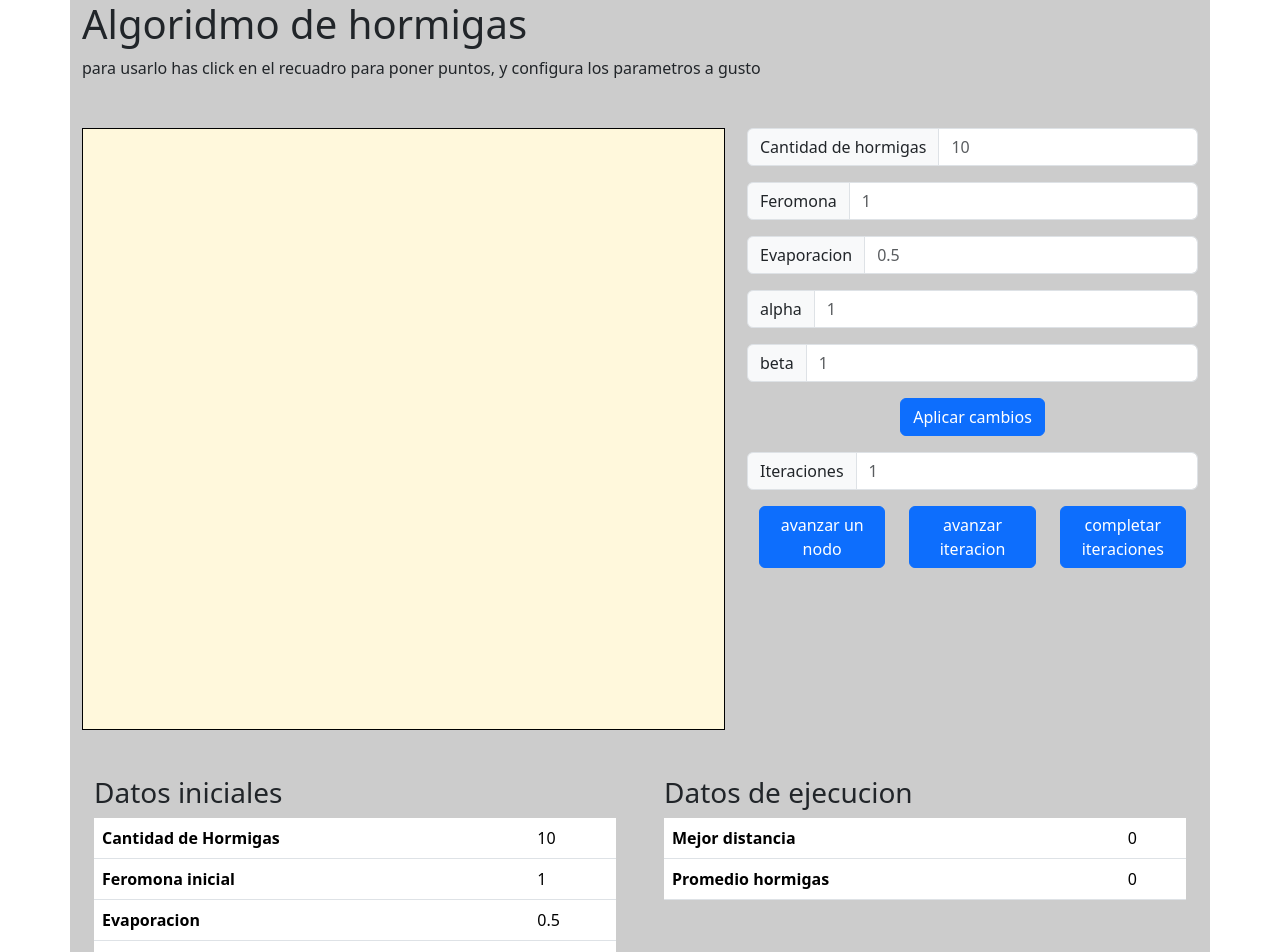
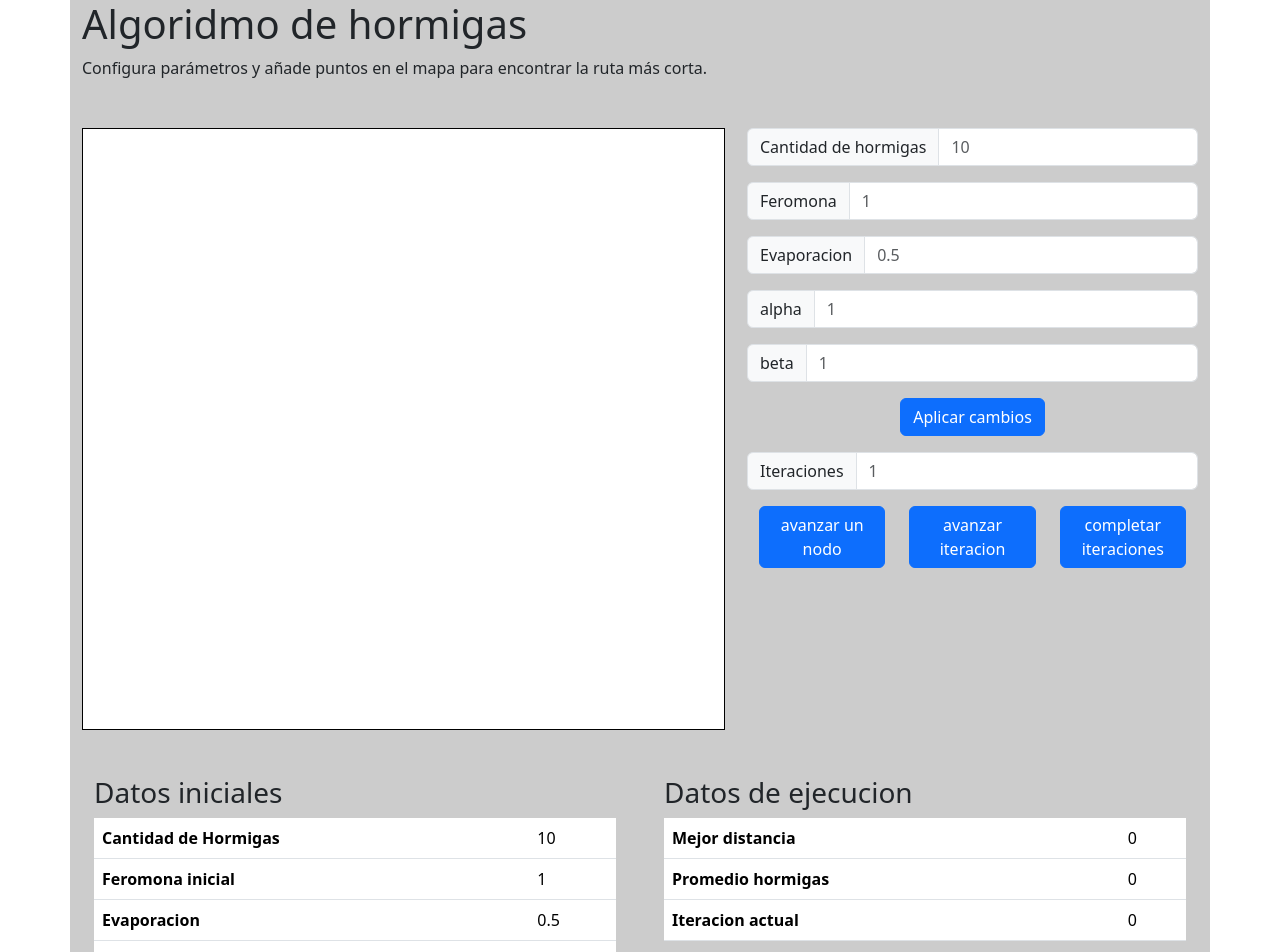
Before and after one commit to alfajoruwu/algoridmoHormigaWeb, a React (Create React App) app in the folder Front/algoridmohormigas/: page / in a window 1280 px wide. Shown: the top 952 px of the page. Built offline with nearby package versions, Linux system fonts and the light colour scheme.

Commit message:
cambios menores

```diff
--- a/Front/algoridmohormigas/src/App.js
+++ b/Front/algoridmohormigas/src/App.js
@@ -27,7 +27,9 @@ function App() {
       {/* titulo y precentacion */}
       <div class= "row">
         <h1>Algoridmo de hormigas</h1>
-        <h9>para usarlo has click en el recuadro para poner puntos, y configura los parametros a gusto</h9>
+        <h9>
+          Configura parámetros y añade puntos en el mapa para encontrar la ruta más corta.
+        </h9>
       </div>
 
       {/*app funcionando | opciones configurables */}
--- a/Front/algoridmohormigas/src/Datos/MostrarResultados.jsx
+++ b/Front/algoridmohormigas/src/Datos/MostrarResultados.jsx
@@ -22,6 +22,11 @@ export const MostrarResultados = () => {
                 <td>0</td>
                 </tr>
 
+                <tr>
+                <th scope="row">Iteracion actual</th>
+                <td>0</td>
+                </tr>
+
             </tbody>
         </table>
 
--- a/Front/algoridmohormigas/src/nuevoRecuadro/Canva.jsx
+++ b/Front/algoridmohormigas/src/nuevoRecuadro/Canva.jsx
@@ -86,6 +86,7 @@ const Canva = () => {
       ))
     ));
 
+    //dibujar puntos
     listapuntos.map((punto, index) => (
       context.beginPath(),
       context.arc(punto.x, punto.y, 2, 0, 2 * Math.PI),
--- a/Front/algoridmohormigas/src/nuevoRecuadro/canvas.css
+++ b/Front/algoridmohormigas/src/nuevoRecuadro/canvas.css
@@ -1,5 +1,5 @@
 .canvas{
-  background-color: cornsilk;
+  background-color: rgb(255, 255, 255);
   border: 1px solid black;
 
 }
```
